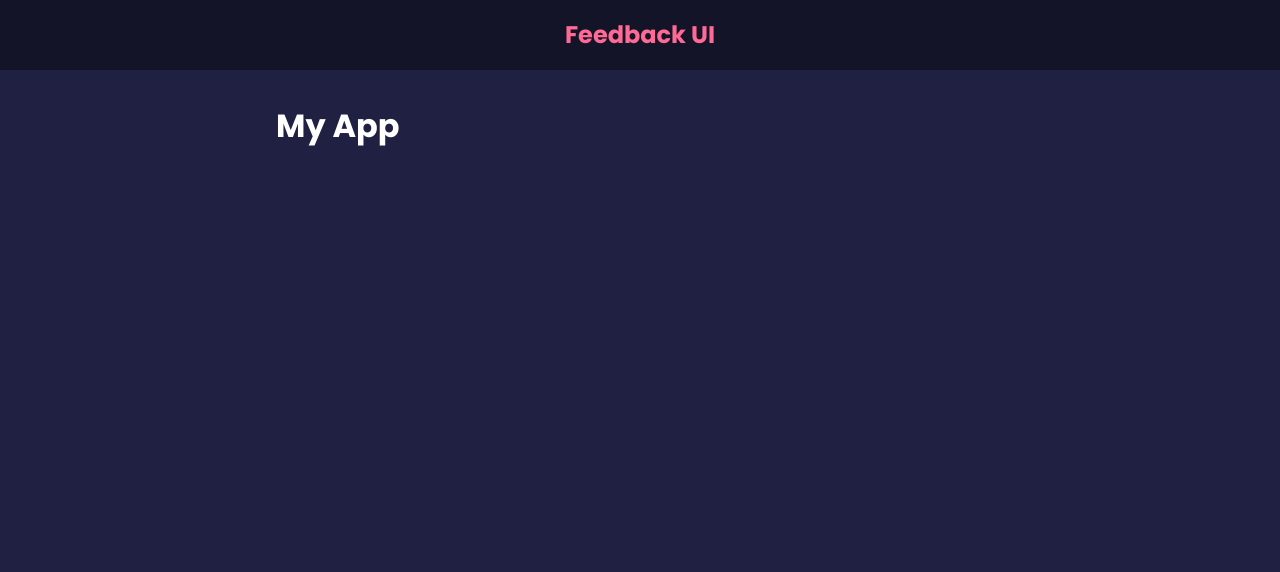
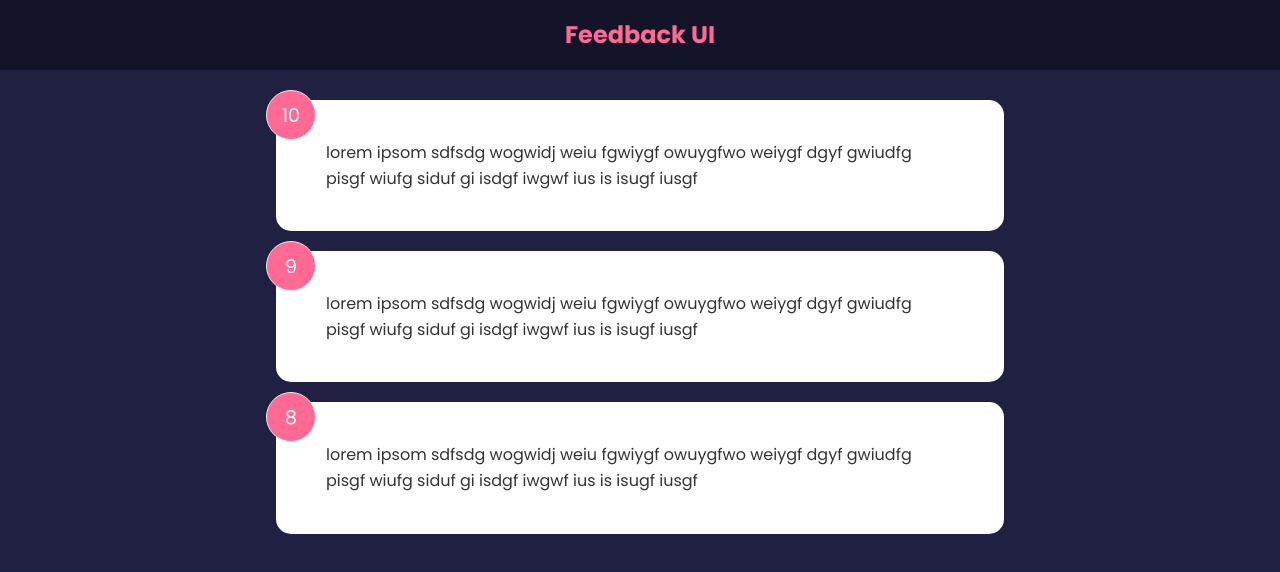
Before and after one commit to EmilioBenavides/Feedback-App, a React (Create React App) app in the folder feedback-app/: page / in a window 1280 px wide. Shown: the top 572 px of the page. Built offline with nearby package versions, Linux system fonts and the light colour scheme.

Commit message:
added feedbackitem component

```diff
--- a/feedback-app/src/App.js
+++ b/feedback-app/src/App.js
@@ -1,12 +1,16 @@
+import { useState } from "react";
 import Header from "./components/Header";
+import FeedbackList from "./components/FeedbackList"
+import FeedbackData from "./data/FeedbackData";
 
 
 function App() {
+    const [feedback, setFeedback] = useState(FeedbackData)
     return (
         <>
         <Header />
         <div className={'container'}>
-            <h1>My App</h1>
+            <FeedbackList feedback={feedback} />
             </div>
             </>
     )
--- /dev/null
+++ b/feedback-app/src/components/FeedbackItem.jsx
@@ -0,0 +1,12 @@
+import {useState} from "react";
+
+function FeedbackItem({item}) {
+    return (
+        <div className={'card'}>
+            <div className={"num-display"}>{item.rating}</div>
+            <div className="text-display">{item.text}</div>
+        </div>
+    )
+}
+
+export default FeedbackItem
--- /dev/null
+++ b/feedback-app/src/components/FeedbackList.jsx
@@ -0,0 +1,16 @@
+import FeedbackItem from "./FeedbackItem";
+
+function FeedbackList({feedback}) {
+    if(!feedback || feedback.length === 0) {
+        return <p>No Feedback Yet</p>
+    }
+    return (
+        <div className={'feedback-list'}>
+            {feedback.map((item) => (
+                <FeedbackItem key={item.id} item={item} />
+            ))}
+        </div>
+    )
+}
+
+export default FeedbackList
--- /dev/null
+++ b/feedback-app/src/data/FeedbackData.js
@@ -0,0 +1,19 @@
+const FeedbackData = [
+    {
+    id: 1,
+    rating: 10,
+    text: 'lorem ipsom sdfsdg  wogwidj weiu fgwiygf owuygfwo  weiygf dgyf  gwiudfg pisgf wiufg siduf gi isdgf iwgwf ius is  isugf iusgf',
+},
+    {
+        id: 2,
+        rating: 9,
+        text: 'lorem ipsom sdfsdg  wogwidj weiu fgwiygf owuygfwo  weiygf dgyf  gwiudfg pisgf wiufg siduf gi isdgf iwgwf ius is  isugf iusgf',
+    },
+    {
+        id: 3,
+        rating: 8,
+        text: 'lorem ipsom sdfsdg  wogwidj weiu fgwiygf owuygfwo  weiygf dgyf  gwiudfg pisgf wiufg siduf gi isdgf iwgwf ius is  isugf iusgf',
+    },
+]
+
+export default FeedbackData
```
